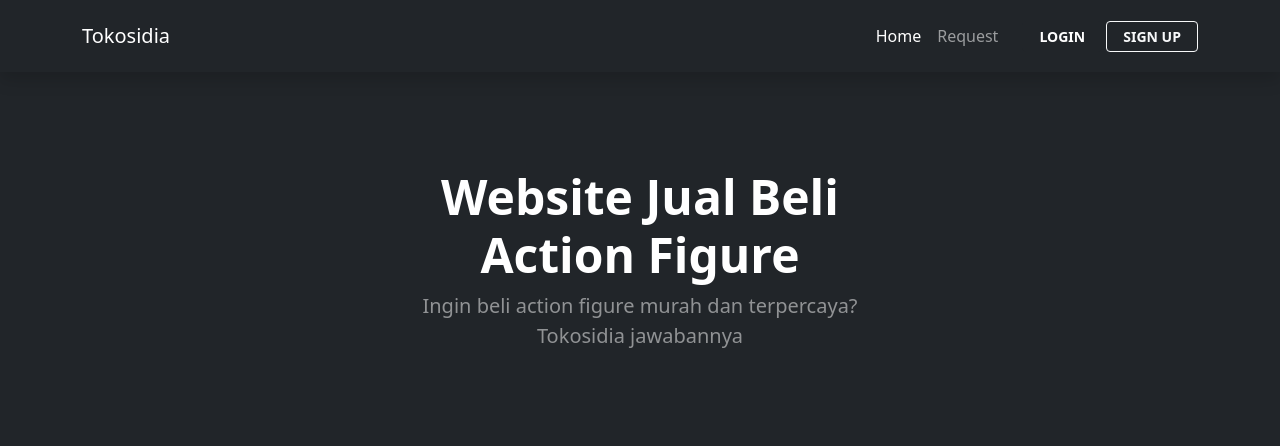
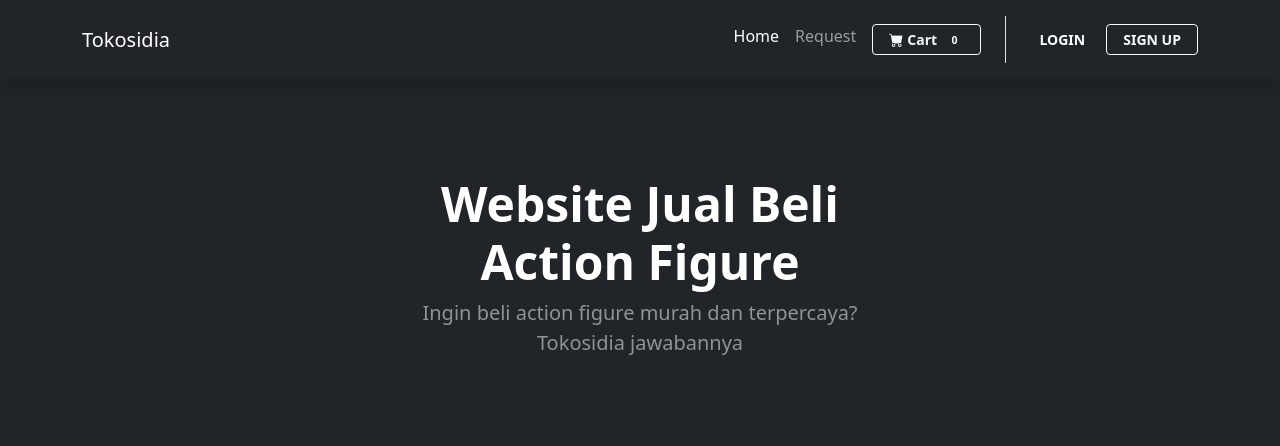
Before and after one commit to rubenyw/Project-BWP, a PHP site: page / in a window 1280 px wide. Shown: the top 446 px of the page. Run offline with PHP 8.4, Linux system fonts and the light colour scheme; some libraries are stand-ins or nearby versions.

Commit message:
update cart, admin, index

```diff
--- a/admin.php
+++ b/admin.php
@@ -12,5 +12,6 @@
 </head>
 <body>
     <h1>Welcome, Admin Tokosidia</h1>
+    <a href="index.php"><button>Logout</button></a>
 </body>
 </html>
--- a/index.php
+++ b/index.php
@@ -2,7 +2,12 @@
     require('action.php');
 
     $cart = 0;
-
+    if(isset($_SESSION['userLogin'])){
+        $select_query = "SELECT count(*) as 'cart' FROM cart where ca_us_id = '".$_SESSION['userLogin']['id']."' and ca_status = 'Requested'";
+        $cart = $con->query($select_query);
+        $cart = $cart->fetch_assoc();
+        $cart = $cart['cart'];
+    }
     // Buat masuk ke page login
     if(isset($_POST['login'])){
         header('Location: login.php');
@@ -39,10 +44,21 @@
                 <a class="navbar-brand" href="">Tokosidia</a>
                 <button class="navbar-toggler" type="button" data-bs-toggle="collapse" data-bs-target="#navbarSupportedContent" aria-controls="navbarSupportedContent" aria-expanded="false" aria-label="Toggle navigation"><span class="navbar-toggler-icon"></span></button>
                 <div class="collapse navbar-collapse" id="navbarSupportedContent">
-                    <ul class="navbar-nav ms-auto mb-2 me-3 mb-lg-0">
-                        <li class="nav-item"><a class="nav-link active" aria-current="page" href="">Home</a></li>
-                        <li class="nav-item"><a class="nav-link" href="user_request.php">Request</a></li>
-                        <li class="nav-item"></li>
+                    <ul class="navbar-nav ms-auto mb-2 me-3 mb-lg-0 px-3 border-end">
+                        <li class="nav-item">
+                            <a class="nav-link active" aria-current="page" href="">Home</a>
+                        </li>
+                        <li class="nav-item">
+                            <a class="nav-link" href="">Request</a>
+                        </li>
+                        <li class="nav-item">
+                            <a class="nav-link" href="cart.php">
+                                <button class="btn btn-outline-light btn-sm px-3 fw-bold">
+                                    <i class="bi-cart-fill me-1"></i>Cart
+                                    <span class="badge bg-dark text-light ms-1 rounded-pill"><?=$cart?></span>
+                                </button>
+                            </a>
+                        </li>
                     </ul>
                     <form class="d-flex" role="search" action="" method="post">
                         <?php
@@ -59,19 +75,11 @@
                         </div>
                         <?php
                             }else{
-                                $select_query = "SELECT count(*) as 'cart' FROM cart where ca_us_id = '".$_SESSION['userLogin']['id']."' and ca_status = 'Requested'";
-                                $cart = $con->query($select_query);
-                                $cart = $cart->fetch_assoc();
                         ?>
                         <!-- Kalau sudah Login yang muncul ini -->
                         <div class="d-grid gap-2 d-md-block">
                             <button class="btn btn-dark btn-sm px-3 fw-bold" name="profile">
-                                <i class="bi bi-person-circle fill me-1"></i> <?=$_SESSION['userLogin']['username']?>
-                            </button>
-                            <button class="btn btn-outline-light btn-sm px-3 fw-bold" type="submit">
-                                <i class="bi-cart-fill me-1"></i>
-                                Cart
-                                <span class="badge bg-dark text-light ms-1 rounded-pill"><?=$cart['cart']?></span>
+                                <i class="bi bi-person-circle fill me-1"></i>Hello, <?=$_SESSION['userLogin']['username']?>
                             </button>
                             <button class="btn btn-danger btn-sm px-3 fw-bold" name="logout">
                                 Logout
```
Also changed, not shown: cart.php (added, +14 -0 lines).
